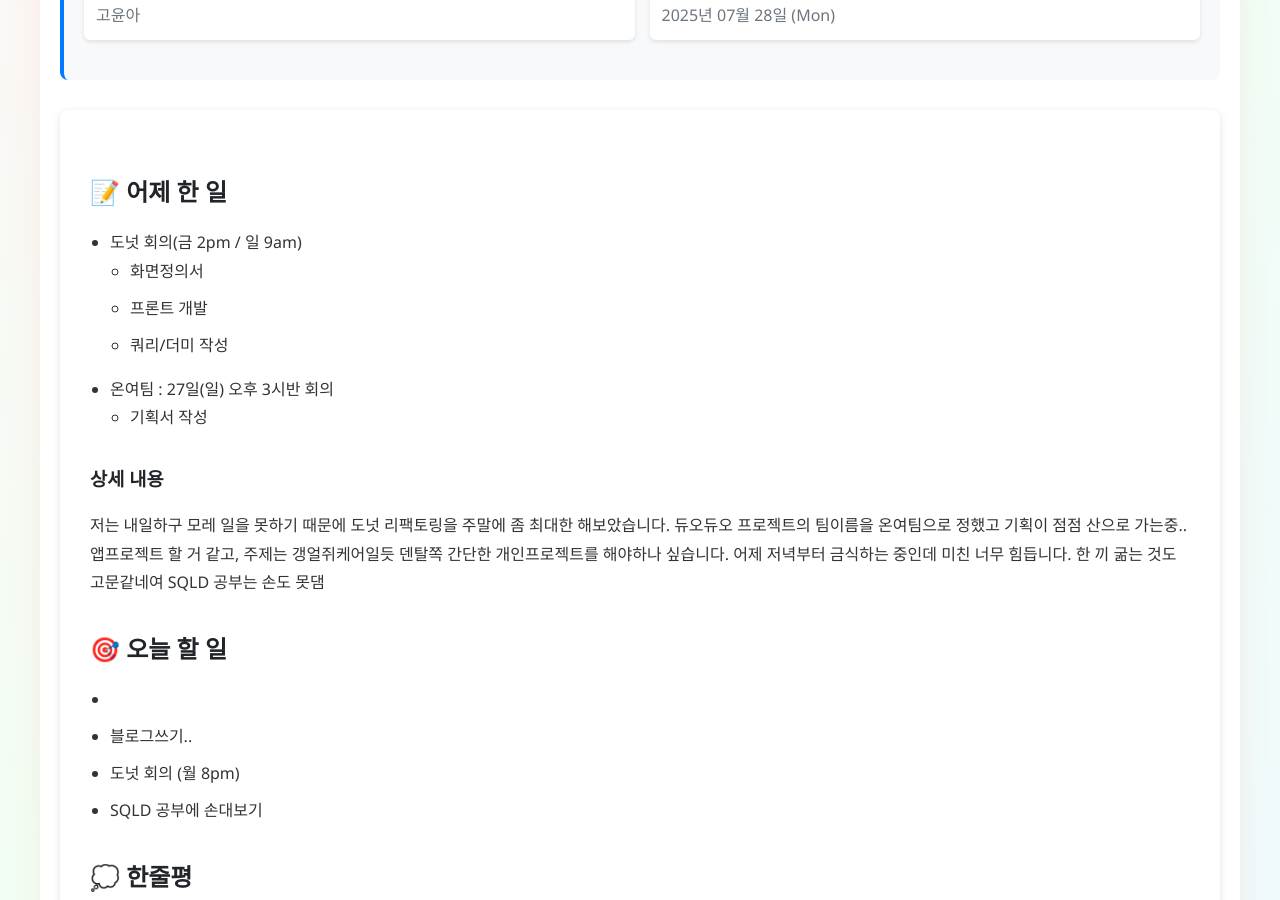
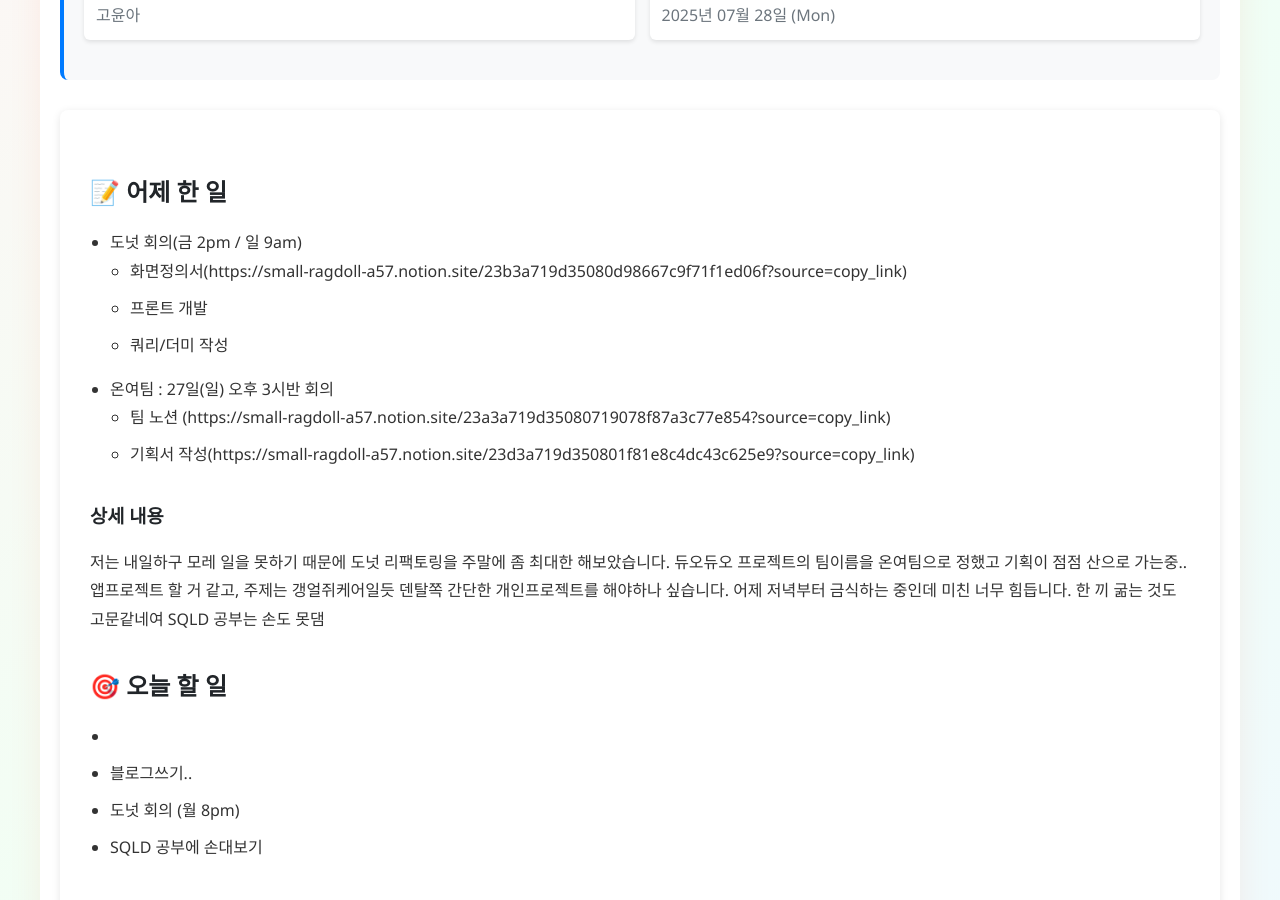
Before and after one commit to ssg6-dailylog/scrum, a Jekyll site: the page built from _posts/July, 2025/2025-07-28/2025-07-28-고윤아-DailyScrum.md, in a window 1280 px wide and 900 px high, scrolled down 365 px. Built offline with Jekyll 4.4.1, drawn with Linux system fonts in a browser that asks for light colours.

Commit message:
고윤아 scrum

```diff
--- a/_posts/July, 2025/2025-07-28/2025-07-28-고윤아-DailyScrum.md
+++ b/_posts/July, 2025/2025-07-28/2025-07-28-고윤아-DailyScrum.md
@@ -9,11 +9,12 @@ categories: [scrum]
 ## 📝 어제 한 일
 
 - 도넛 회의(금 2pm / 일 9am)
-  - 화면정의서
+  - 화면정의서(https://small-ragdoll-a57.notion.site/23b3a719d35080d98667c9f71f1ed06f?source=copy_link)
   - 프론트 개발
   - 쿼리/더미 작성
 - 온여팀 : 27일(일) 오후 3시반 회의
-  - 기획서 작성
+  - 팀 노션 (https://small-ragdoll-a57.notion.site/23a3a719d35080719078f87a3c77e854?source=copy_link)
+  - 기획서 작성(https://small-ragdoll-a57.notion.site/23d3a719d350801f81e8c4dc43c625e9?source=copy_link)
 
 
 ### 상세 내용
```
